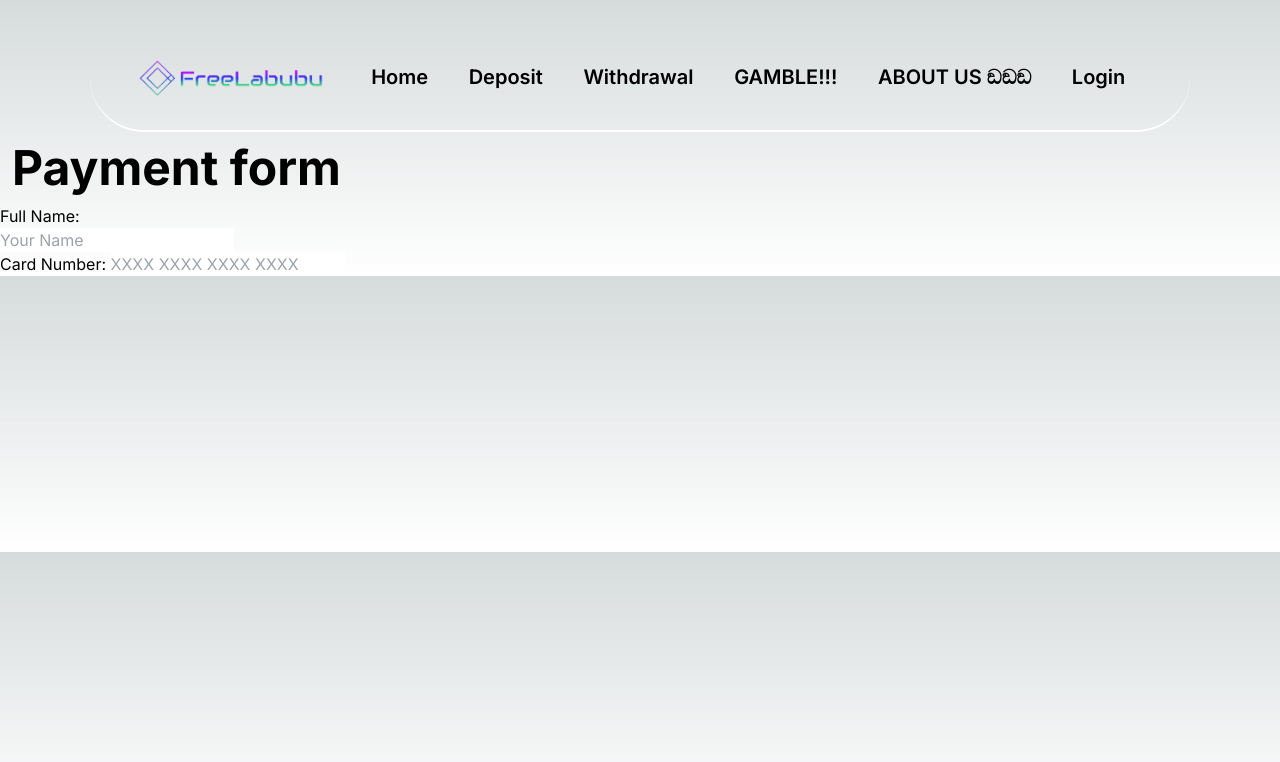
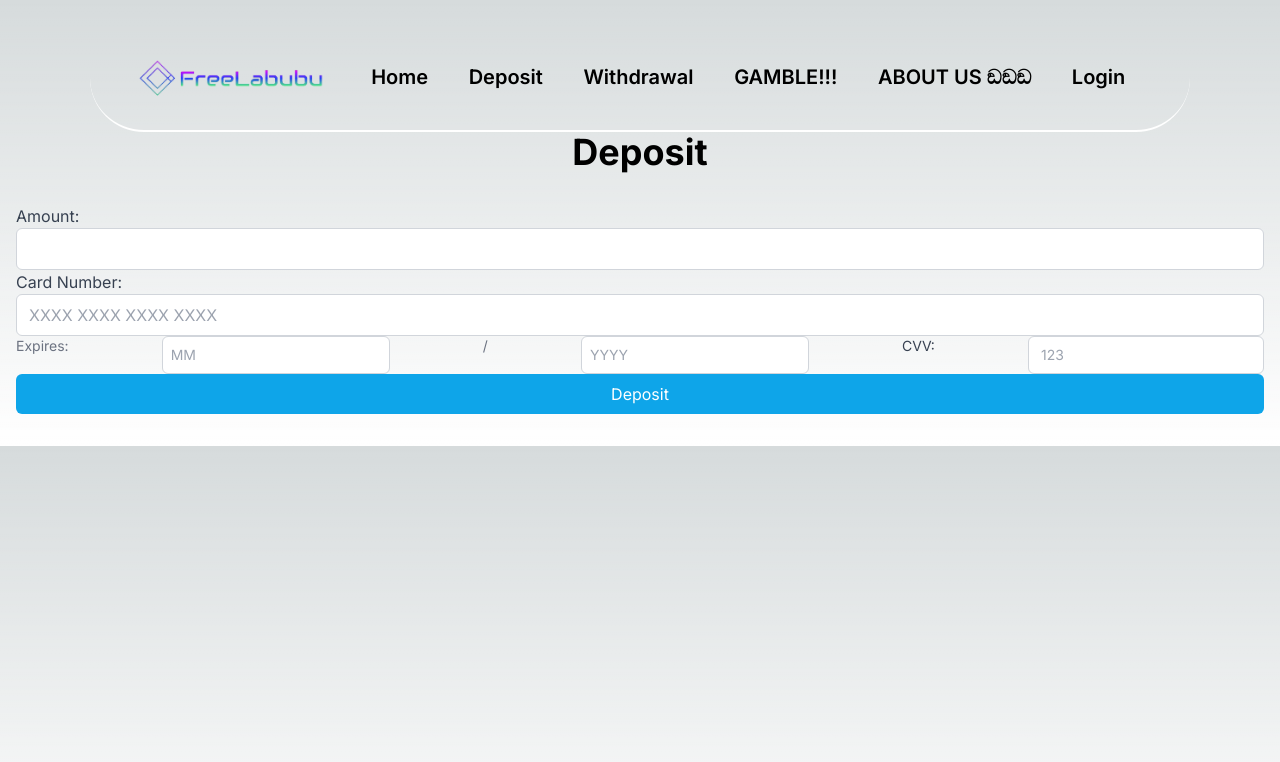
Before and after one commit to benhur1337/freelabubu, a Next.js app: page /deposit in a window 1280 px wide. Shown: the top 762 px of the page. Built offline with nearby package versions, Linux system fonts and the light colour scheme.

Commit message:
made the deposit page and added the video to the home page.

```diff
--- a/app/deposit/page.tsx
+++ b/app/deposit/page.tsx
@@ -3,11 +3,24 @@ import { Title } from "@/components/aboutus"
 export default function () {
     return (
         <div>
-            <Title>Payment form</Title>
-            <div>Full Name: </div>
-            <input type="text" id="fname" name="firstname" placeholder="Your Name"></input><br></br>
-            <label for="cardnumber">Card Number: </label>
-            <input type="text" id="cardnumber" name="cardnumber" placeholder="XXXX XXXX XXXX XXXX"></input><br></br>
+            <h2 className="text-4xl font-bold text-center">Deposit</h2>
+            <div className="container mx-auto px-4 py-8">
+                <div className="flex flex-col">
+                    <label for="amount" class="text-gray-700">Amount:</label>
+                    <input type="number" id="amount" name="amount" required className="px-3 py-2 rounded-md border border-gray-300 focus:outline-none focus:border-sky-500"></input>
+                </div>
+                <div className="flex flex-col">
+                    <label for="card-number" className="text-gray-700">Card Number:</label>
+                    <input type="number" id="card-number" name="card-number" maxlength="16" inputmode="numeric" placeholder="XXXX XXXX XXXX XXXX" className="px-3 py-2 rounded-md border border-gray-300 focus:outline-none focus:border-sky-500"></input>
+                </div>
+                    <div className='credit-card-info flex justify-between text-sm text-gray-500'>
+                    <span>Expires: </span>
+                    <input type="number" id="expire-date" name="expire-date" placeholder="MM" className="px-2 py-1 rounded-md border border-gray-300 focus:outline-none focus:border-sky-500"></input><div>/</div><input type="number" id="expire-date" name="expire-date" placeholder="YYYY" className="px-2 py-1 rounded-md border border-gray-300 focus:outline-none focus:border-sky-500"></input>
+                    <label for="cvv" class="text-gray-700">CVV:</label>
+                    <input type="number" id="cvv" name="cvv" maxlength="3" inputmode="numeric" placeholder="123" className="px-3 py-2 rounded-md border border-gray-300 focus:outline-none focus:border-sky-500"></input>
+                </div>
+                <button type="submit" className="w-full py-2 rounded-md bg-sky-500 text-white hover:bg-sky-700 focus:outline-none focus:ring-2 focus:ring-offset-2 focus:ring-sky-500">Deposit</button>
+            </div>
         </div>
     )
 }
```
Also changed, not shown: app/page.tsx (+9 -4 lines), 1 other file (tests, documents, lock files or other folders).
